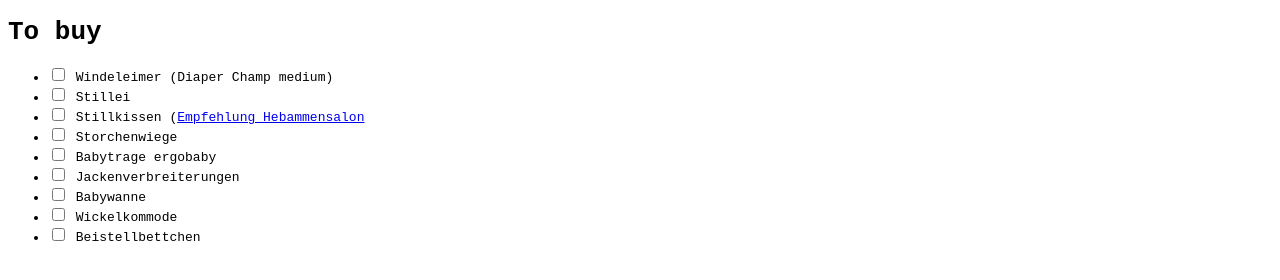
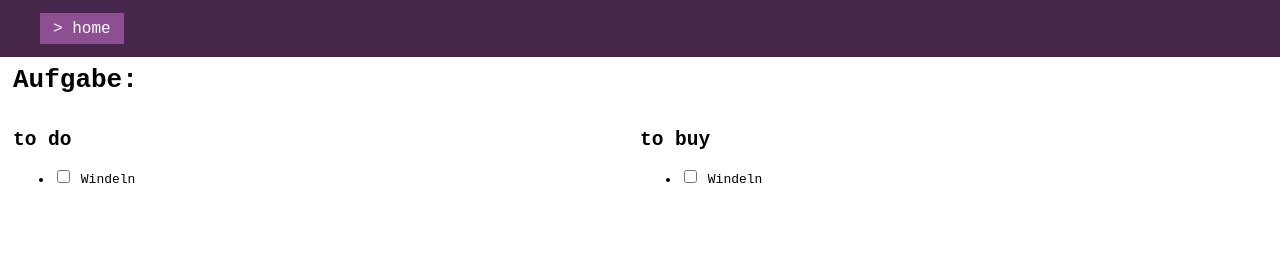
Before and after one commit to develowlper/kleinz, a website: page docs/todo.html in a window 1280 px wide. Drawn offline with Linux system fonts and the light colour scheme.

Commit message:
Revert "new points added"
This reverts commit 2d694da4199bd71ed2883604ef2ac8831e79e8c6.

```diff
--- a/docs/todo.html
+++ b/docs/todo.html
@@ -5,48 +5,39 @@
     <meta name="viewport" content="width=device-width, initial-scale=1.0" />
     <meta http-equiv="X-UA-Compatible" content="ie=edge" />
     <link rel="stylesheet" href="index.css" />
-    <link rel="shortcut icon" type="image/x-icon" href="favicon.ico">
+    <link rel="shortcut icon" type="image/x-icon" href="favicon.ico" />
     <title>kleinz</title>
   </head>
   <body>
-    <h1>To buy</h1>
+    <nav>
       <ul>
-          <li>
-              <input id="windeleimer" type="checkbox" />
-              <label html-for="windeleimer">Windeleimer (Diaper Champ medium)</label>
-          </li>
-          <li>
-            <input id="stillei" type="checkbox" />
-            <label html-for="stillei">Stillei</label>
-          </li>
-          <li>
-            <input id="stillkissen" type="checkbox" />
-            <label html-for="stillkissen">Stillkissen (<a href="https://www.bbhugme.com/" target="_blank">Empfehlung Hebammensalon</a></label>
-          </li>
-          <li>
-            <input id="storchenwiege" type="checkbox" />
-            <label html-for="storchenwiege">Storchenwiege</label>
-          </li>
-          <li>
-            <input id="ergobaby" type="checkbox" />
-            <label html-for="ergobaby">Babytrage ergobaby</label>
-          </li>
-          <li>
-            <input id="jackenverbreiterungen" type="checkbox" />
-            <label html-for="jackenverbreiterungen">Jackenverbreiterungen</label>
-          </li>
-          <li>
-            <input id="babywanne" type="checkbox" />
-            <label html-for="babywanne">Babywanne</label>
-          </li>
-          <li>
-            <input id="wickelkommode" type="checkbox" />
-            <label html-for="wickelkommode">Wickelkommode</label>
-          </li>
-          <li>
-            <input id="bettchen" type="checkbox" />
-            <label html-for="bettchen">Beistellbettchen</label>
-          </li>
+        <li>
+          <a href="/">> home</a>
+        </li>
       </ul>
+    </nav>
+    <div class="content-container">
+      <h1>Aufgabe:</h1>
+      <div class="list">
+        <div>
+          <h2>to do</h2>
+          <ul>
+            <li>
+              <input id="windeln" type="checkbox" />
+              <label html-for="windeln">Windeln</label>
+            </li>
+          </ul>
+        </div>
+        <div>
+          <h2>to buy</h2>
+          <ul>
+            <li>
+              <input id="windeln" type="checkbox" />
+              <label html-for="windeln">Windeln</label>
+            </li>
+          </ul>
+        </div>
+      </div>
+    </div>
   </body>
 </html>
```
